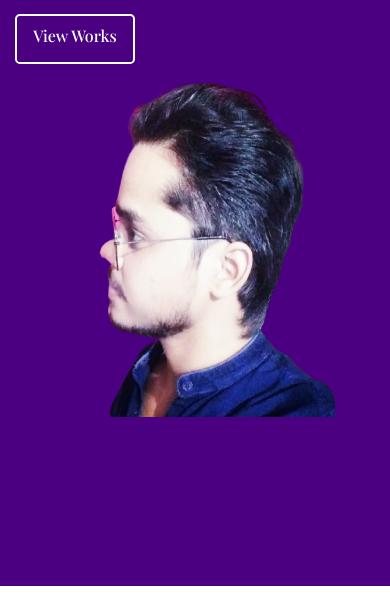
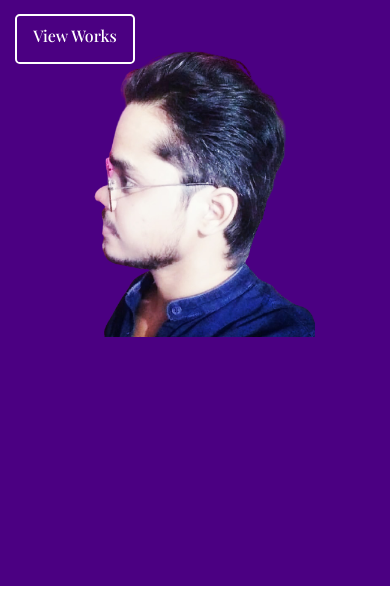
Before and after one commit to khabaitech/portfolio, a plain HTML site: page index.html in a window 390 px wide. Shown: the part 230-844 px from the top of the page. Drawn offline with nearby package versions, Linux system fonts and the light colour scheme.

Commit message:
Update style.css

```diff
--- a/style.css
+++ b/style.css
@@ -239,10 +239,10 @@ footer h3{
 	#home h2{
 		font-size: 30px !important;
 	}
-	.hero-img{
-		height: 343px !important;
-		width: 320px;
-		margin-top:10px;
+	#home img{
+		height: 293px !important;
+		width: 300px;
+		margin-top:-20px;
 	}
 	#home .btn{
 		margin-top: 10px;
```
